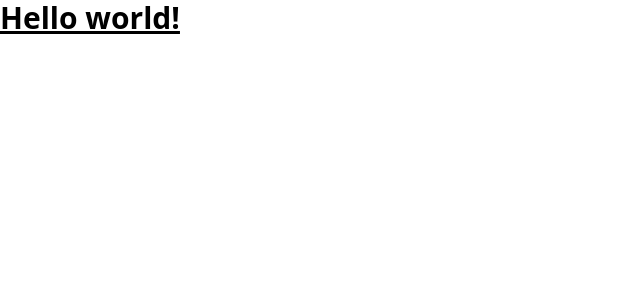
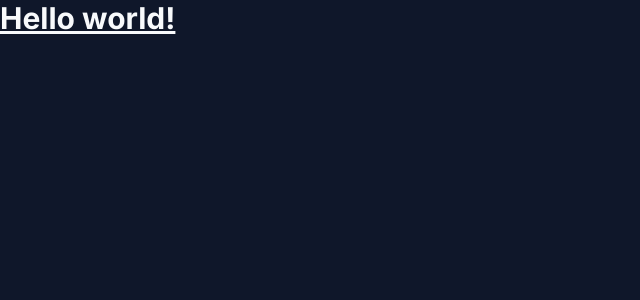
Before and after one commit to Villa-Nova/Notes_App, a React (Vite) app: page / in a window 1280 px wide. Shown: the top 300 px of the page, without its empty margins (0-640 px from the left). Built offline with nearby package versions, Linux system fonts and the light colour scheme.

Commit message:
feat: Settings initials

```diff
--- a/index.html
+++ b/index.html
@@ -1,12 +1,18 @@
 <!doctype html>
 <html lang="en">
   <head>
+    <link rel="preconnect" href="https://fonts.googleapis.com" />
+    <link rel="preconnect" href="https://fonts.gstatic.com" crossorigin />
+
     <meta charset="UTF-8" />
     <link rel="icon" type="image/svg+xml" href="/vite.svg" />
     <meta name="viewport" content="width=device-width, initial-scale=1.0" />
+
+    <link href="https://fonts.googleapis.com/css2?family=Inter:wght@400;500;600;700&display=swap" rel="stylesheet" />
+
     <title>Notes App</title>
   </head>
-  <body>
+  <body class="bg-slate-900 text-slate-50 antialiased">
     <div id="root"></div>
     <script type="module" src="/src/main.tsx"></script>
   </body>
--- a/tailwind.config.js
+++ b/tailwind.config.js
@@ -2,7 +2,11 @@
 export default {
   content: ['./index.html', './src/**/*.tsx'],
   theme: {
-    extend: {},
+    extend: {
+      fontFamily: {
+        sans: ['Inter', 'sans-serif'],
+      },
+    },
   },
   plugins: [],
 }
```
